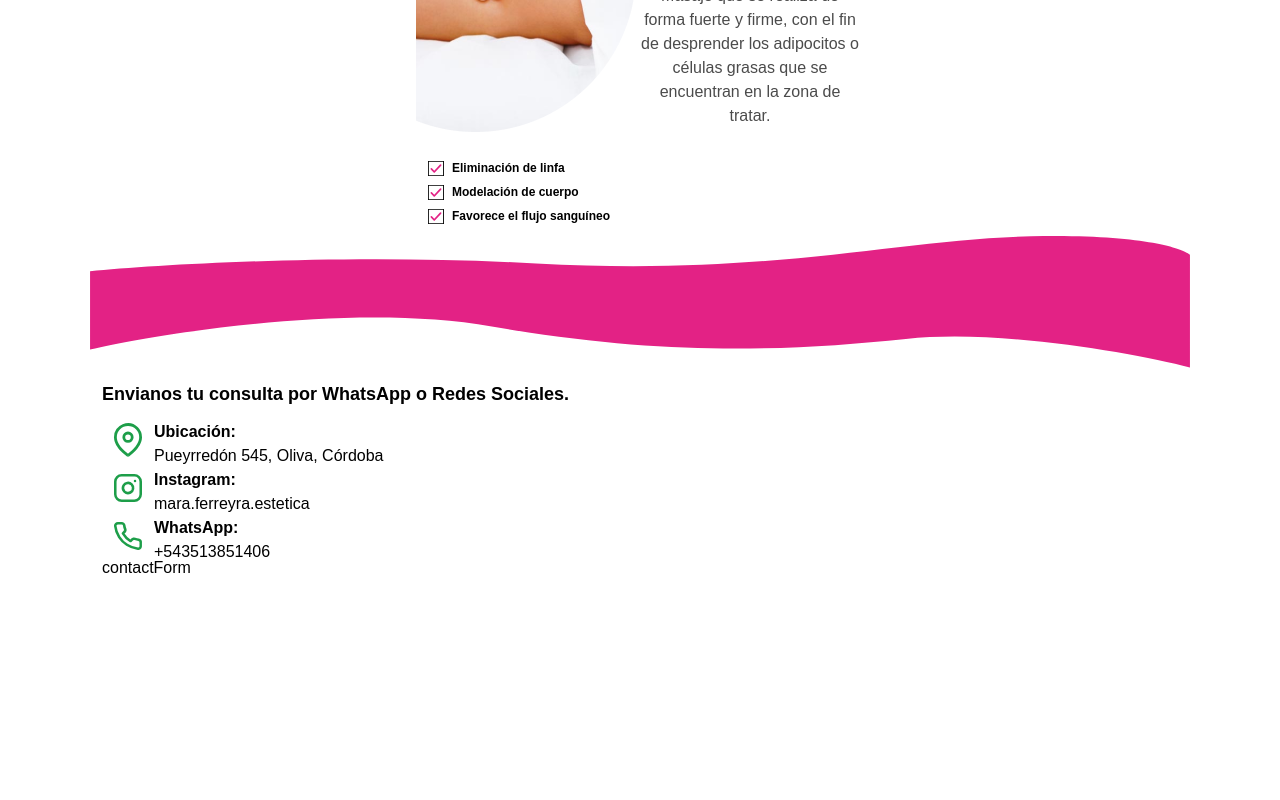
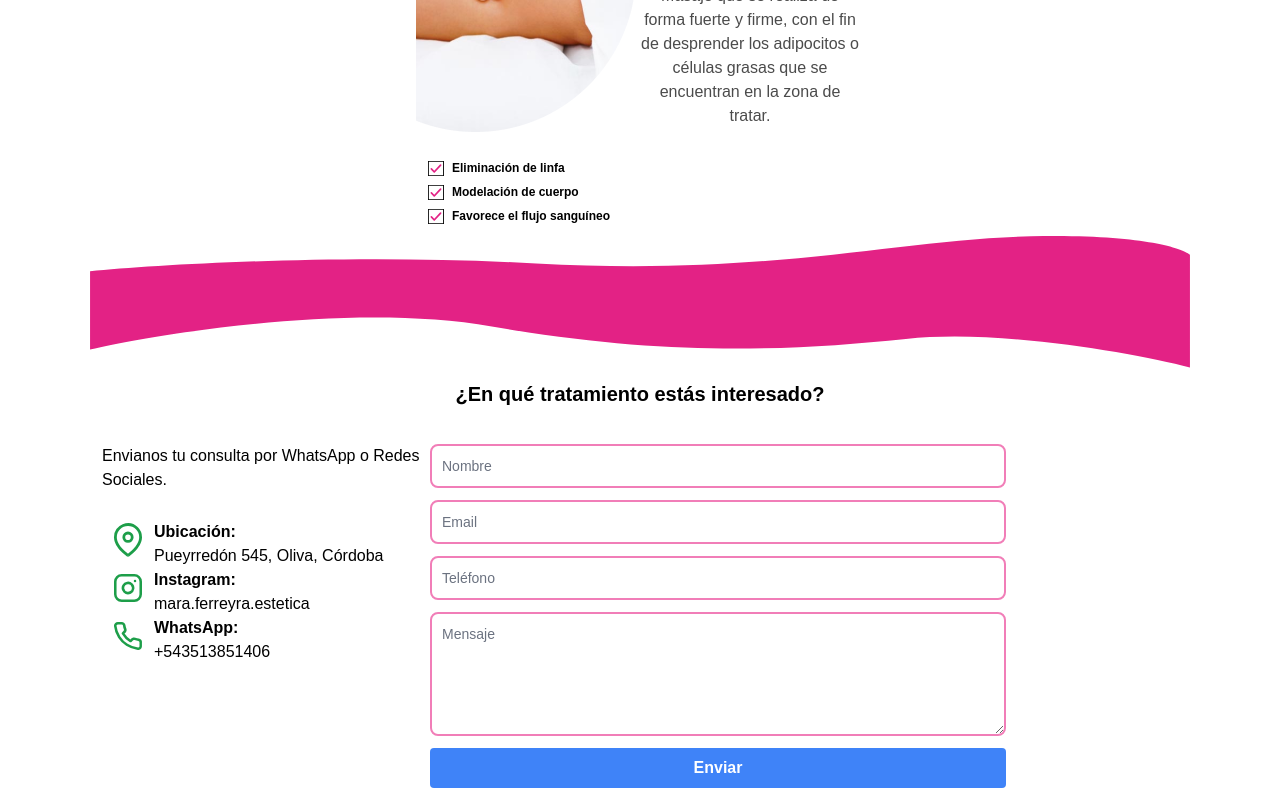
Before and after one commit to Julian1993ARG/salud-y-belleza, a Next.js app: page / in a window 1280 px wide. Shown: the part 3480-4280 px from the top of the page. Before the commit the page ends 4072 px from the top, so only its background shows below. Built offline with nearby package versions, Linux system fonts and the light colour scheme.

Commit message:
add form and conect to FormSubmit to send emails

```diff
--- a/app/components/contactForm.tsx
+++ b/app/components/contactForm.tsx
@@ -1,5 +1,38 @@
+import { DefaultField, DefaultTextArea } from './';
+
 export default function contactForm () {
   return (
-    <div>contactForm</div>
+    <form
+      action='https://formsubmit.co/julianmartinez_93@hotmail.com'
+      method='POST'
+      className='flex flex-col gap-3 flex-auto max-w-xl md:justify-center'
+    >
+      <DefaultField
+        type='text'
+        id='name'
+        name='name'
+        placeholder='Nombre'
+        required
+        minLength={4}
+        maxLength={30}
+      />
+      <DefaultField type='email' id='email' name='email' placeholder='Email' required />
+      <DefaultField type='tel' id='phone' name='phone' placeholder='Teléfono' />
+      <DefaultTextArea
+        id='message'
+        name='message'
+        placeholder='Mensaje'
+        required
+        minLength={10}
+        maxLength={500}
+        rows={5}
+      />
+      <button
+        type='submit'
+        className='bg-blue-500 hover:bg-blue-700 text-white font-bold py-2 px-4 rounded'
+      >
+        Enviar
+      </button>
+    </form>
   );
 }
--- /dev/null
+++ b/app/components/defaultFields.tsx
@@ -0,0 +1,22 @@
+import { FunctionComponent } from 'react';
+
+type typeInput = 'text' | 'email' | 'tel' | 'number'| 'password' | 'textarea';
+
+interface Props extends React.InputHTMLAttributes<HTMLInputElement> {
+  type: typeInput;
+  name: string;
+  id: string;
+  placeholder: string;
+  required?: boolean;
+}
+
+export const DefaultField: FunctionComponent<Props> = (props) => (
+
+  <input {...props} className='bg-white border-2 border-pink-400 text-gray-900 text-sm rounded-lg focus:ring-pink-700 focus:border-pink-700 block w-full p-2.5' />
+);
+
+type PropsTextArea = React.TextareaHTMLAttributes<HTMLTextAreaElement>
+
+export const DefaultTextArea: FunctionComponent<PropsTextArea> = (props) => (
+  <textarea {...props} className='bg-white border-2 border-pink-400 text-gray-900 text-sm rounded-lg focus:ring-pink-700 focus:border-pink-700 block w-full p-2.5' />
+);
--- a/app/components/footer.tsx
+++ b/app/components/footer.tsx
@@ -4,7 +4,8 @@ export default function footer () {
   return (
     <footer id='footer' className='w-full'>
       <FooterSvg />
-      <section className='w-full flex-col p-3'>
+      <p className='mb-3 font-bold text-xl p-3 text-center'>¿En qué tratamiento estás interesado?</p>
+      <section className='w-full flex flex-wrap p-3 gap-2'>
         <SocialMedia />
         <ContactForm />
       </section>
@@ -15,8 +16,10 @@ export default function footer () {
 const SocialMedia = () => {
   return (
     <section>
-      <p className='mb-3 font-bold text-lg'>Envianos tu consulta por WhatsApp o Redes Sociales.</p>
-      <div className='flex flex-col gap-2'>
+      <div className='flex flex-col gap-2 flex-auto'>
+        <p className='pb-5 block font-medium max-w-xs'>
+          Envianos tu consulta por WhatsApp o Redes Sociales.
+        </p>
         <a
           href='https://www.google.com/maps/place/Pueyrred%C3%B3n+545,+Oliva,+C%C3%B3rdoba/@-32.0366922,-63.5676043,20z/data=!4m5!3m4!1s0x95cce1f76ab711e7:0xccc76b7dd910e2a3!8m2!3d-32.03665!4d-63.5674795?hl=es'
           target='_blank'
--- a/app/components/index.ts
+++ b/app/components/index.ts
@@ -6,4 +6,5 @@ export { default as NavBar } from './navBar';
 export { default as Navigation } from './navigation';
 export { default as Footer } from './footer';
 export { default as ContactForm } from './contactForm';
+export * from './defaultFields';
 export * from './svgComponents';
--- a/app/page.tsx
+++ b/app/page.tsx
@@ -19,7 +19,7 @@ export default function Page () {
           ))
         }
       </section>
-      <section className='flex justify-center flex-wrap gap-4'>
+      <section className='flex justify-center flex-wrap gap-4 w-full overflow-hidden'>
         {
         landingWorks.map((work, index) => (
           <article id={dropDownRoutes[index]?.path} className='max-w-md relative -mb-11  lg:max-w-md ' key={work.id}>
```
